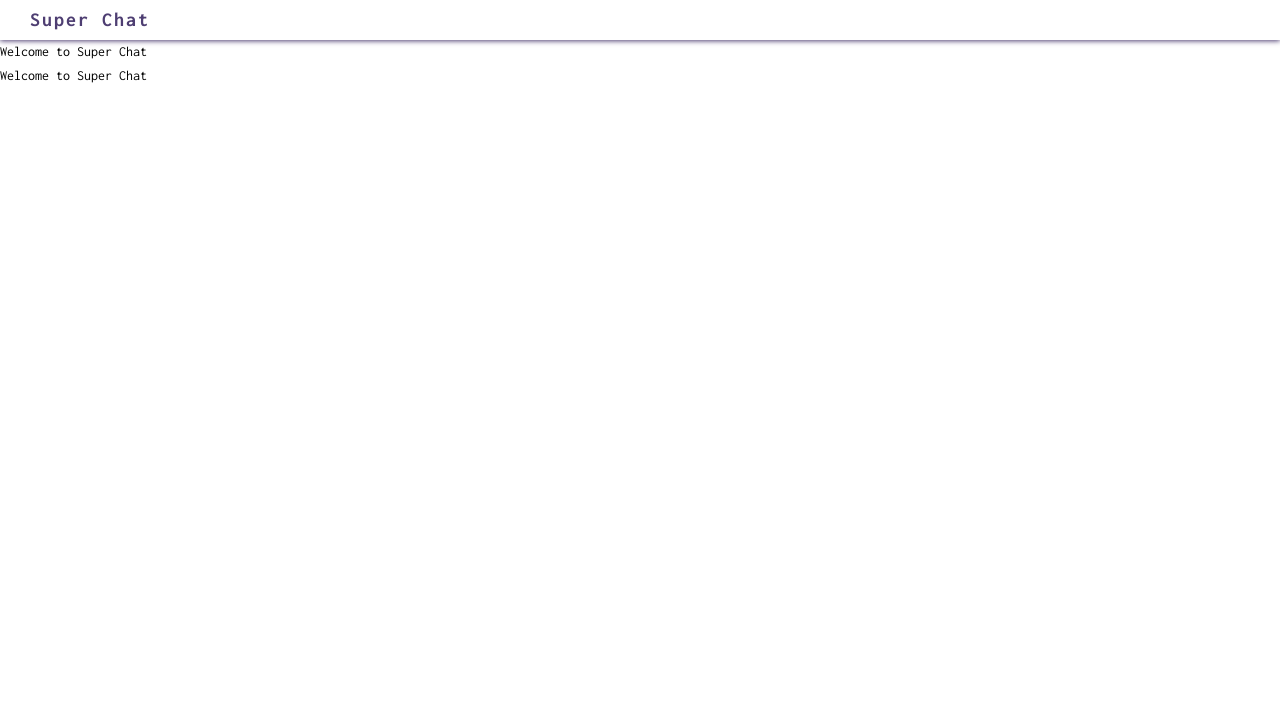
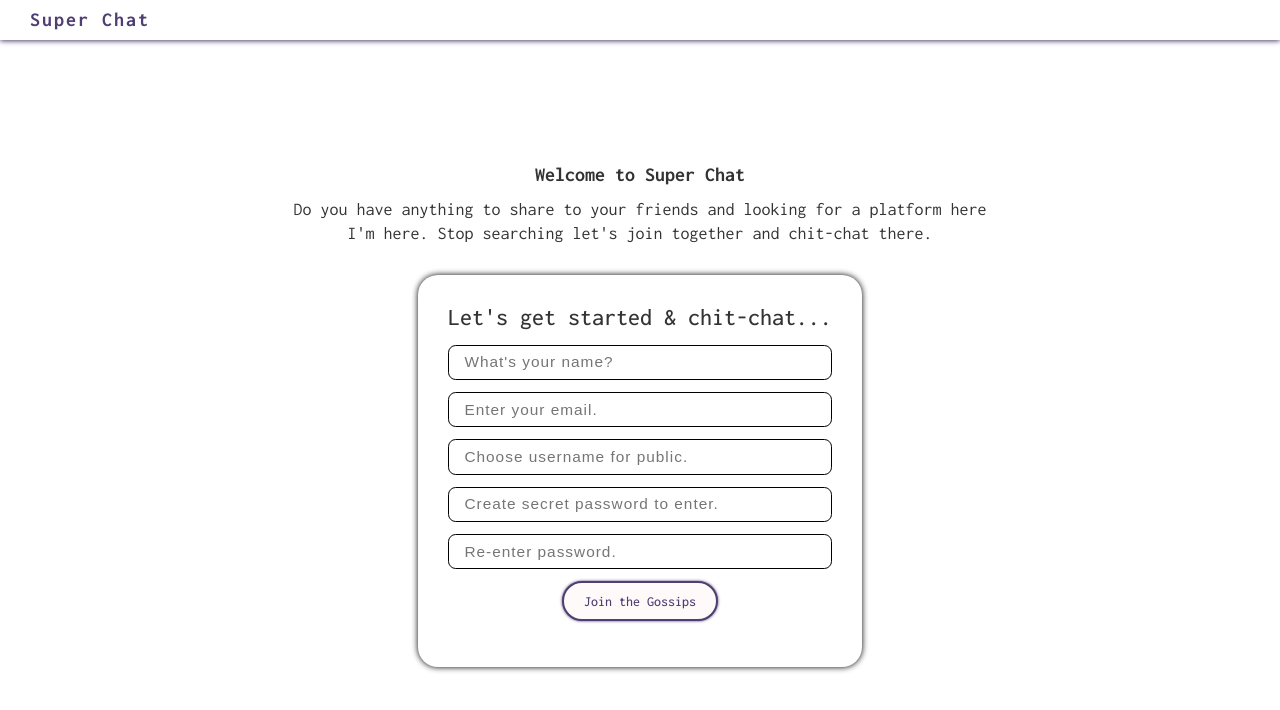
Before and after one commit to sachin-55/super-chat, a React (Create React App) app: page /start-using in a window 1280 px wide. Shown: the top 710 px of the page. Built offline with nearby package versions, Linux system fonts and the light colour scheme; a web font is replaced by a local one.

Commit message:
created register card

```diff
--- a/src/components/Typography/index.tsx
+++ b/src/components/Typography/index.tsx
@@ -19,7 +19,7 @@ export interface ITypographyProps extends React.HTMLAttributes<HTMLElement> {
 }
 
 const Typography = ({
-  color = "dark.black",
+  color = "main.textColor",
   fontFamily = "inconsolata",
   inline = false,
   size = "normal",
--- a/src/pages/homePage/HomePage.tsx
+++ b/src/pages/homePage/HomePage.tsx
@@ -1,7 +1,8 @@
 import React from "react";
+import { HomepageStyled } from "./styles";
 
 const HomePage = () => {
-  return <div>HomePage</div>;
+  return <HomepageStyled>HomePage</HomepageStyled>;
 };
 
 export default HomePage;
--- /dev/null
+++ b/src/pages/homePage/styles.ts
@@ -0,0 +1,3 @@
+import styled from "styled-components";
+
+export const HomepageStyled = styled.div``;
--- a/src/pages/notFoundPage/NotFound.tsx
+++ b/src/pages/notFoundPage/NotFound.tsx
@@ -1,7 +1,25 @@
 import React from "react";
+import { Flex, Typography } from "../../components";
 
 const NotFound = () => {
-  return <div>NotFound kbb jb j bjb j bj</div>;
+  return (
+    <Flex
+      alignItems="center"
+      justifyContent="center"
+      direction="column"
+      style={{ height: "100vh" }}
+    >
+      <Typography color="main.danger" size="xlHeading" fontWeight="black">
+        Not Found
+      </Typography>
+      <Typography size="lHeading" fontFamily="roboto" color="main.hard.caution">
+        UFF...
+      </Typography>
+      <Typography size="title" color="main.success">
+        This can be frustrating to not be able to get the right path.
+      </Typography>
+    </Flex>
+  );
 };
 
 export default NotFound;
--- a/src/pages/registerPage/RegisterPage.tsx
+++ b/src/pages/registerPage/RegisterPage.tsx
@@ -1,11 +1,37 @@
-import { Typography } from "../../components";
+import { Button, Card, Flex, Input, Typography } from "../../components";
 import { RegisterPageStyled } from "./styles";
 
 const RegisterPage = () => {
   return (
     <RegisterPageStyled>
-      <Typography as="h2">Welcome to Super Chat</Typography>
-      <Typography>Welcome to Super Chat</Typography>
+      <Typography size="heading" fontWeight="bold">
+        Welcome to Super Chat
+      </Typography>
+      <Typography className="desc" size="lTitle" margin="0px 0px 20px ">
+        Do you have anything to share to your friends and looking for a platform
+        here I'm here. Stop searching let's join together and chit-chat there.
+      </Typography>
+      <Card>
+        <Typography size="lHeading" fontWeight="medium">
+          Let's get started & chit-chat...
+        </Typography>
+        <Flex
+          direction="column"
+          margin="16px 0px"
+          gap="12px"
+          alignItems="center"
+        >
+          <Input placeholder="What's your name?" />
+          <Input placeholder="Enter your email." />
+          <Input placeholder="Choose username for public." />
+          <Input
+            placeholder="Create secret password to enter."
+            type="password"
+          />
+          <Input placeholder="Re-enter password." type="password" />
+          <Button variant="outline">Join the Gossips</Button>
+        </Flex>
+      </Card>
     </RegisterPageStyled>
   );
 };
--- a/src/pages/registerPage/styles.ts
+++ b/src/pages/registerPage/styles.ts
@@ -1,3 +1,14 @@
 import styled from "styled-components";
+import { flexCenter } from "../../style/reusableStyle";
 
-export const RegisterPageStyled = styled.div``;
+export const RegisterPageStyled = styled.div`
+  ${flexCenter()};
+  flex-direction: column;
+  max-width: 700px;
+  margin: 0 auto;
+  min-height: calc(100vh - 50px);
+
+  & .desc {
+    text-align: center;
+  }
+`;
--- a/src/theme/fontSizes.ts
+++ b/src/theme/fontSizes.ts
@@ -7,7 +7,7 @@ export const fontSize = {
   lTitle: "18px",
   heading: "20px",
   lHeading: "24px",
-  xlDisplay: "32px",
+  xlHeading: "32px",
 } as const;
 
 export type FontSizeType = typeof fontSize;
```
Also changed, not shown: 404.html (added, +50 -0 lines).
